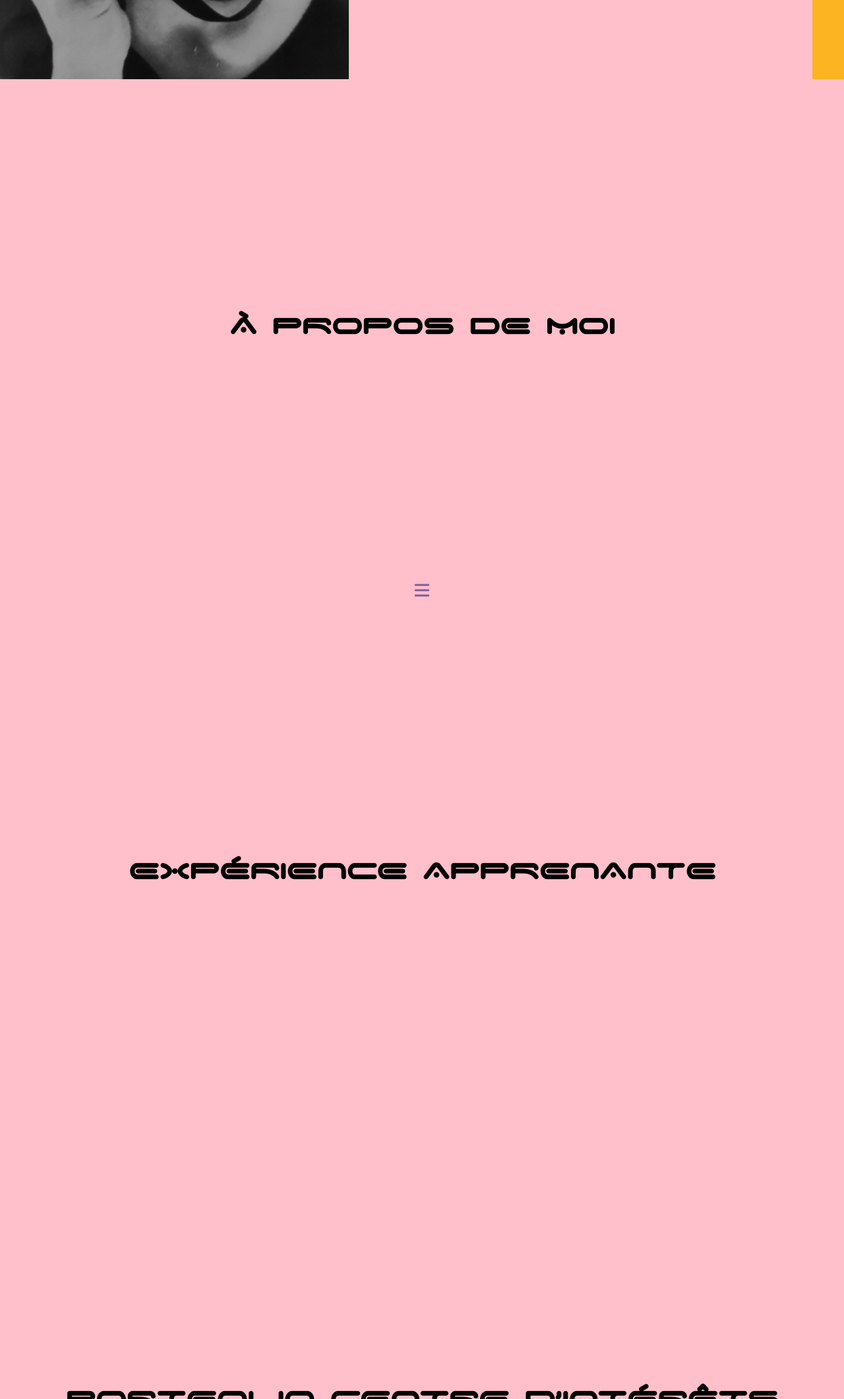
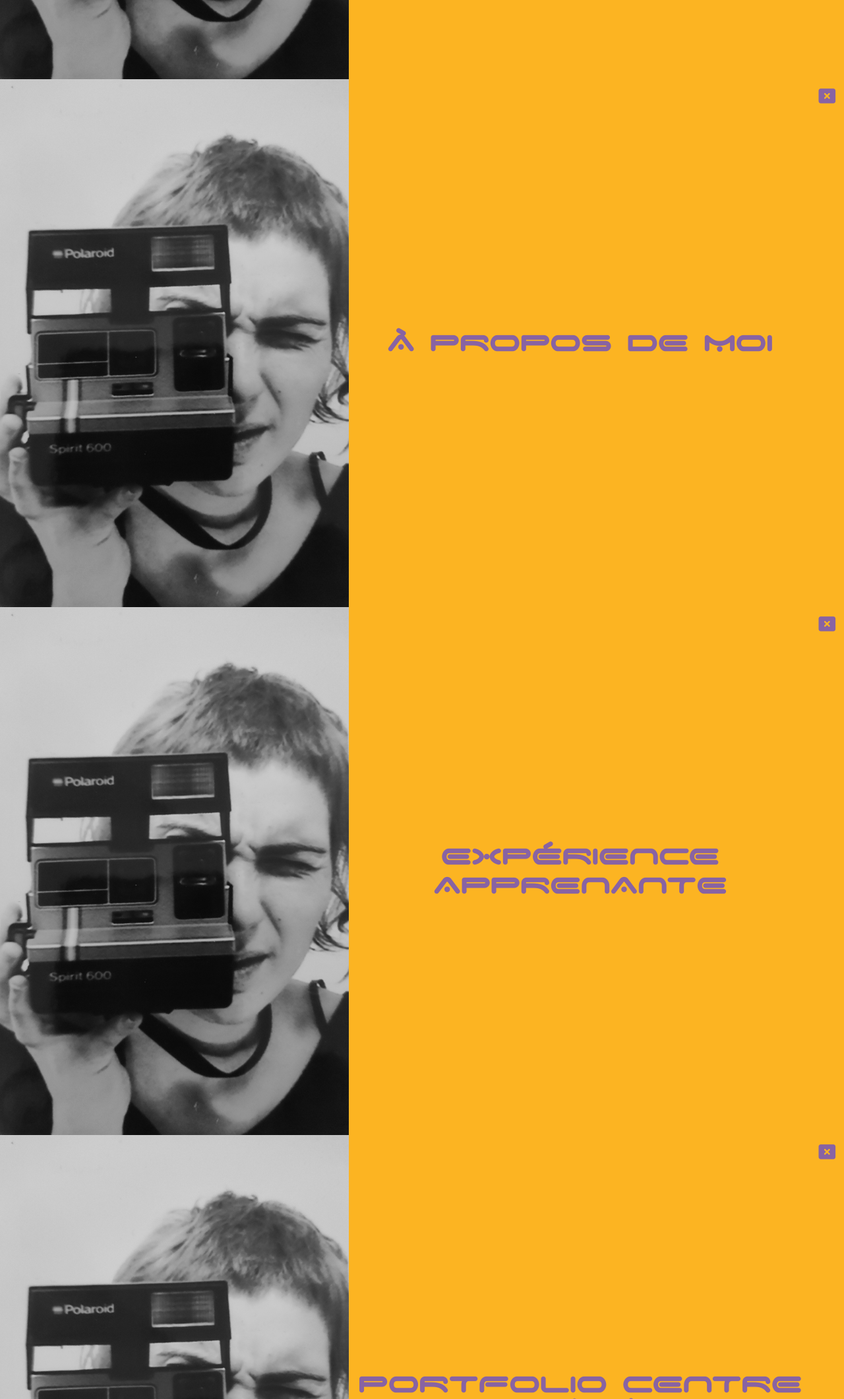
Before and after one commit to Cecile-29/Curriculum-vitae, a plain HTML site: page index.html in a window 1280 px wide. Shown: the part 680-2800 px from the top of the page at 66% size. Drawn offline with Linux system fonts and the light colour scheme; files whose address does not match are found by name.

Commit message:
push fin de projet pas fini

```diff
--- a/index.html
+++ b/index.html
@@ -22,20 +22,41 @@
           <a href="#menu"><i class="fas fa-bars"></i></a>
         </div>
       </header>
-      <section id="section1" class="titre" align="center">
-        <h3 class="titre" align="center">À PROPOS DE MOI</h3>
-        <div class="menu">
-          <a href="#menu"><i class="fas fa-bars"></i></a>
+      <section id="section1" class="conteneur" align="center">
+        <div class="titre">
+          <h3 class="titre" align="center">À PROPOS DE MOI</h3>
+        </div>
+        <img src="images/photo.cecile.png" class="photo" alt="Photo de Cecile-29">
+        <div class"menu">
+          <a href="#accueil"><i class="fas fa-window-close"></i></a>
         </div>
       </section>
-      <section id="section2" class="titre" align="center">
-        <h3 class="titre" align="center">EXPÉRIENCE APPRENANTE</h3>
+      <section id="section2" class="conteneur" align="center">
+        <div class="titre">
+          <h3 class="titre" align="center">EXPÉRIENCE APPRENANTE</h3>
+        </div>
+        <img src="images/photo.cecile.png" class="photo" alt="Photo de Cecile-29">
+        <div class"menu">
+          <a href="#accueil"><i class="fas fa-window-close"></i></a>
+        </div>
       </section>
-      <section id="section3" class="titre" align="center">
-        <h3 class="titre" align="center">PORTFOLIO CENTRE D’INTÉRÊTS</h3>
+      <section id="section3" class="conteneur" align="center">
+        <div class="titre">
+          <h3 class="titre" align="center">PORTFOLIO CENTRE D’INTÉRÊTS</h3>
+        </div>
+        <img src="images/photo.cecile.png" class="photo" alt="Photo de Cecile-29">
+        <div class"menu">
+          <a href="#accueil"><i class="fas fa-window-close"></i></a>
+        </div>
       </section>
-      <section id="contact" class="titre" align="center">
-        <h3 class="titre" align="center">CONTACT</h3>
+      <section id="contact" class="conteneur" align="center">
+        <div class="titre">
+          <h3 class="titre" align="center">CONTACT</h3>
+        </div>
+        <img src="images/photo.cecile.png" class="photo" alt="Photo de Cecile-29">
+        <div class"menu">
+          <a href="#accueil"><i class="fas fa-window-close"></i></a>
+        </div>
       </section>
       <section id="menu" class="conteneur">
         <div class="titre" align="center">
@@ -47,6 +68,7 @@
             <li><a href="#section3">PORTFOLIO CENTRE D’INTÉRÊTS</a></li>
             <p></p>
             <li><a href="#contact">CONTACT</a></li>
+          </ul>
         </div>
         <img src="images/photo.cecile.png" class="photo" alt="Photo de Cecile-29">
         <div class"menu">
--- a/style.css
+++ b/style.css
@@ -69,7 +69,8 @@ https://www.youtube.com/watch?v=mjRHg-rs1Ps&t=215s
   flex: 3;
   max-font-size: 30px;
   font-size: 3vw; /* vw : viewport width taille typo s'adapte la taille d’écran*/
-  background-color: pink;
+  color : #8863A3;
+  background-color: #FCB422;
   height: 100vh;
 }
 /* utilisation de vh pour adapter element la vue totale ecran
@@ -107,7 +108,6 @@ li{
   align-items: center;
   font-family: space;
   font-size: 4vw;
-  color: #8863A3;
   list-style: none;
   margin: 10vw, 10vw, 10vw, 10vw;
   padding: 10vw, 10vw, 10vw, 10vw;
```
Also changed, not shown: ecole.jpg (added), 1 other file.
